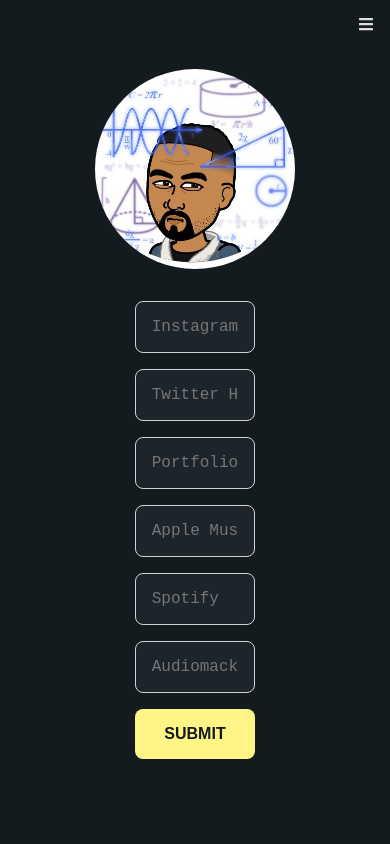
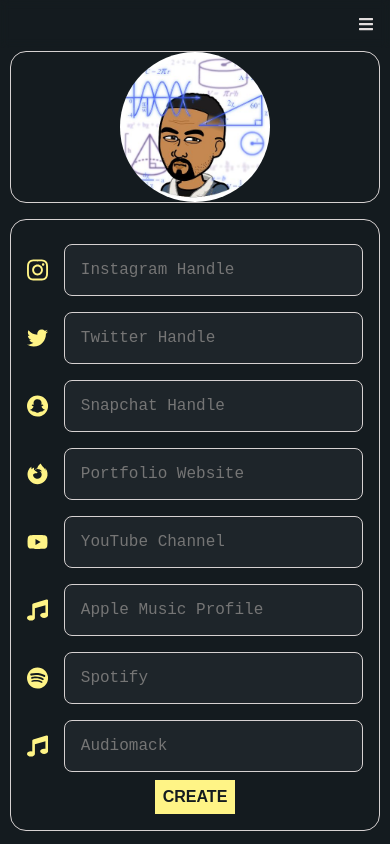
Before and after one commit to eimaam/getLink, a React (Create React App) app: page /create in a window 390 px wide. Built offline with nearby package versions, Linux system fonts and the light colour scheme.

Commit message:
mobile responsiveness...

```diff
--- a/public/style.css
+++ b/public/style.css
@@ -251,6 +251,14 @@
   gap: 1rem;
   padding-inline: 10rem;
 }
+@media only screen and (max-width: 820px) {
+  header {
+    margin-top: 6vh;
+    width: 95%;
+    flex-direction: column-reverse;
+    padding-inline: 3rem;
+  }
+}
 header > div {
   flex: 1;
 }
@@ -263,30 +271,57 @@
 }
 
 #create {
-  width: 70%;
-  margin: 4rem auto;
-  margin: auto;
   display: flex;
   flex-direction: column;
   justify-content: center;
   align-items: center;
   gap: 1rem;
-  height: 100vh;
+  width: 70%;
+  margin: auto;
+  margin-top: 15vh;
+}
+@media only screen and (max-width: 820px) {
+  #create {
+    margin-top: 6vh;
+    width: 95%;
+  }
+}
+#create #avatar {
+  width: 100%;
+  border: 0.05px solid rgb(214, 209, 209);
+  border-radius: 1rem;
 }
 #create img {
-  width: 200px;
+  width: 150px;
   border-radius: 50%;
+  margin: auto;
 }
 #create form {
   width: 100%;
   padding: 1rem;
+  text-align: center;
+  border: 0.05px solid rgb(214, 209, 209);
+  border-radius: 1rem;
+}
+#create form > div {
   display: flex;
-  flex-direction: column;
+  flex-direction: row;
   justify-content: center;
   align-items: center;
   gap: 1rem;
+  padding-block: 0.5rem;
+  margin: auto;
+}
+#create form .profile--icon {
+  color: #FFF486;
+  font-size: 1.5rem;
 }
 #create form input {
-  width: 50%;
+  width: 40%;
   padding: 1rem;
+}
+@media only screen and (max-width: 820px) {
+  #create form input {
+    width: 100%;
+  }
 }/*# sourceMappingURL=style.css.map */
--- a/public/style.scss
+++ b/public/style.scss
@@ -17,6 +17,7 @@
     margin: 4rem auto;
 }
 @mixin mobileContainerSize{
+    margin-top: 6vh;
     width: 95%;
 }
 @mixin mobile{
@@ -225,6 +226,12 @@
     margin-top: 10vh;
     @include flex(row);
     padding-inline: 10rem;
+    @include mobile{
+        @include mobileContainerSize;
+        flex-direction: column-reverse;
+        padding-inline: 3rem;
+
+    }
 
     >div{
         flex: 1;
@@ -241,25 +248,51 @@
 
 // CreateProfile component styling
 #create{
-    @include desktopSectionSize;
+    @include flex(column);
+    width: 70%;
     margin: auto;
-    @include flex(column);
-    height: 100vh;
+    margin-top: 15vh;
+    @include mobile{
+        @include mobileContainerSize;
+    }
 
+    #avatar{
+        width: 100%;
+        border: 0.05px solid $grey;
+        border-radius: 1rem;
+    }
     img{
-        width: 200px;
+        width: 150px;
         border-radius: 50%;
+        margin: auto;
     }
 
     form{
         width: 100%;
         padding: 1rem;
-        @include flex(column);
+        text-align: center;
+        border: 0.05px solid $grey;
+        border-radius: 1rem;
 
+        > div{
+            @include flex(row);
+            padding-block: 0.5rem;
+            margin: auto;
+        }
+        .profile--icon{
+            color: $extras;
+            font-size: 1.5rem;
+        }
         input{
-            width: 50%;
+            width: 40%;
             padding: 1rem;
+            @include mobile{
+                width: 100%;
+            }
         }
+
+
     }
 
+
 }
--- a/src/components/CreateProfile.js
+++ b/src/components/CreateProfile.js
@@ -1,4 +1,5 @@
 import React from 'react'
+import {FaInstagram, FaFacebook, FaTwitter, FaSnapchat, FaMusic, FaYoutube, FaSpotify, FaFirefoxBrowser} from "react-icons/fa"
 
 import avatar from "../Assets/avatar.jpg"
 export default function CreateProfile() {
@@ -8,13 +9,33 @@
           <img src={avatar} alt="avatar" />
         </div>
         <form>
-            <input type="text" placeholder='Instagram Handle'/>
-            <input type="text" placeholder='Twitter Handle'/>
-            <input type="text" placeholder='Portfolio Website'/>
-            <input type="text" placeholder='Apple Music Profile'/>
-            <input type="text" placeholder='Spotify'/>
-            <input type="text" placeholder='Audiomack'/>
-            <input type="button" className="button" value="SUBMIT"/>
+            <div>
+              <FaInstagram className="profile--icon" /><input type="text" placeholder='Instagram Handle'/>
+            </div>
+            <div>
+              <FaTwitter className="profile--icon" /><input type="text" placeholder='Twitter Handle'/>
+            </div>
+            <div>
+              <FaSnapchat className="profile--icon" /><input type="text" placeholder='Snapchat Handle'/>
+            </div>
+            <div>
+              <FaFirefoxBrowser className="profile--icon" /><input type="text" placeholder='Portfolio Website'/>
+            </div>
+            <div>
+              <FaYoutube className="profile--icon" /><input type="text" placeholder='YouTube Channel'/>
+            </div>
+            <div>
+              <FaMusic className="profile--icon" /><input type="text" placeholder='Apple Music Profile'/>
+            </div>
+            <div>
+              <FaSpotify className="profile--icon" /><input type="text" placeholder='Spotify'/>
+            </div>
+            <div>
+              <FaMusic className="profile--icon" /><input type="text" placeholder='Audiomack'/>
+            </div>
+
+            <button> CREATE </button>
+
         </form>
     </div>
   )
--- a/src/components/Nav.js
+++ b/src/components/Nav.js
@@ -43,6 +43,7 @@
                     <h2><a href="/" >getLinked</a></h2>
                 </div>
                 <ul className="nav--element1">
+                    <li><HashLink to="/">HOME <span>us</span></HashLink></li>
                     <li><HashLink to="#contactContainer">Contact <span>us</span></HashLink></li>
                     <li><HashLink to="#skillsContainer">How-to</HashLink></li>
                     <li><HashLink to="#aboutContainer">About us</HashLink></li>
@@ -55,10 +56,11 @@
             {/* Mobile Navigation Menu */}
             <div id="mNav">
                 <ul>
-                <li><HashLink to="#contactContainer">'Contact <span>us'</span></HashLink></li>
+                    <li><HashLink to="/">HOME </HashLink></li>
+                    <li><HashLink to="#contactContainer">'Contact <span>us'</span></HashLink></li>
                     <li><HashLink to="#skillsContainer">How-to</HashLink></li>
                     <li><HashLink to="#aboutContainer">About us</HashLink></li>
-                    <li><HashLink to="#contactContainer" id="hireButton">create links</HashLink></li>
+                    <li><Link to="/create" id="hireButton">create links</Link></li>
                 </ul>
                 {/* <p>&copy; Tech Desk Inc.</p> */}
             </div>
```
Also changed, not shown: 1 other file (tests, documents, lock files or other folders).
